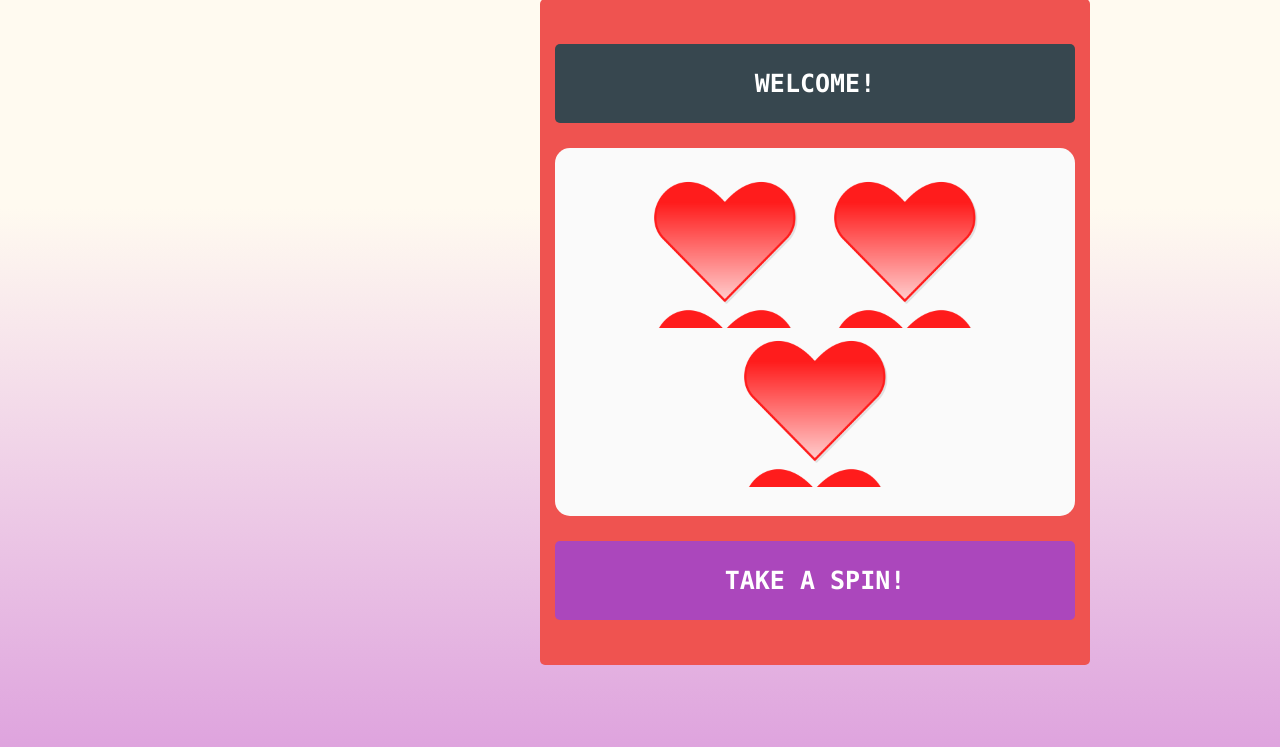
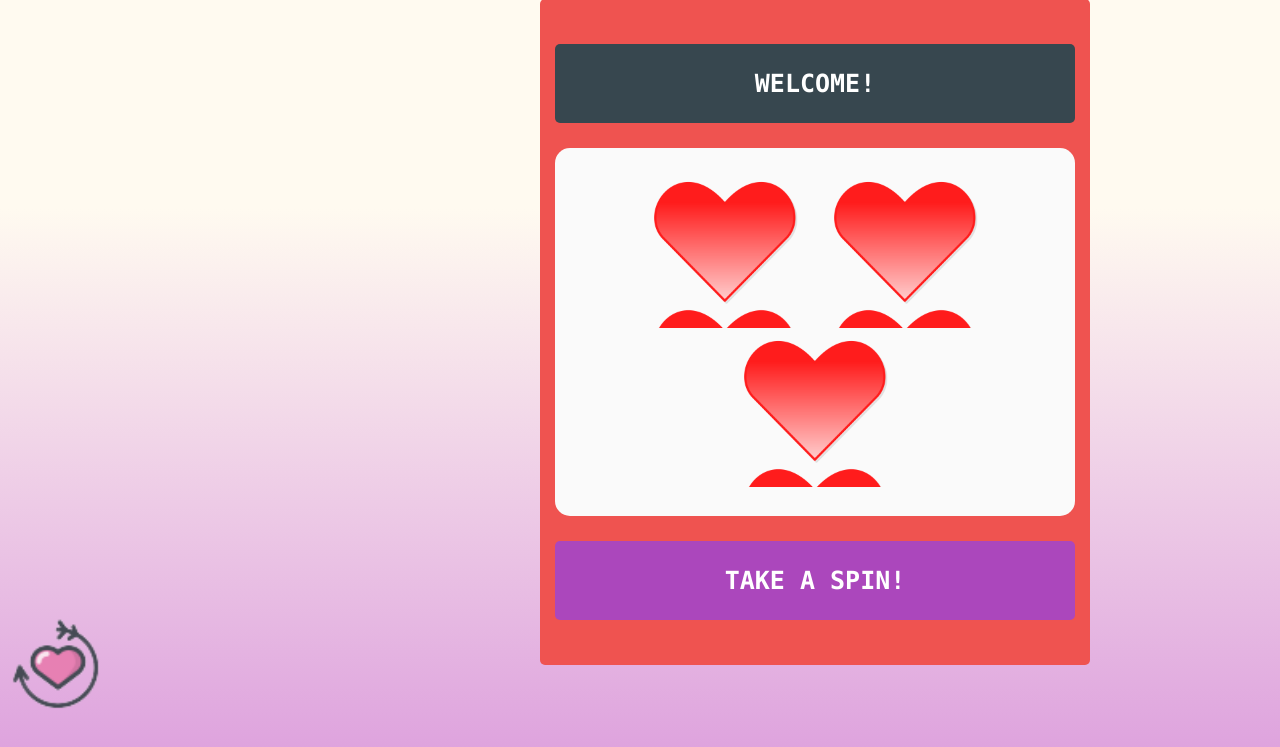
Before and after one commit to Hladgerd/javascript-game, a Flask app: page /booster in a window 1280 px wide. Shown: the part 31-778 px from the top of the page. Run offline with Flask 2, Linux system fonts and the light colour scheme.

Commit message:
add restart button to love booster page

```diff
--- a/templates/booster.html
+++ b/templates/booster.html
@@ -12,4 +12,8 @@
 		</section>
 		<section id="spin-button">TAKE A SPIN!</section>
 	</main>
+     <div id="restart-icon">
+         <a href="{{ url_for('restart_game') }}"><img src="/static/IMAGES/restart.png" alt="Restart button"></a>
+     </div>
+         <span id="hover-restart">Restart</span>
 {% endblock %}
```
